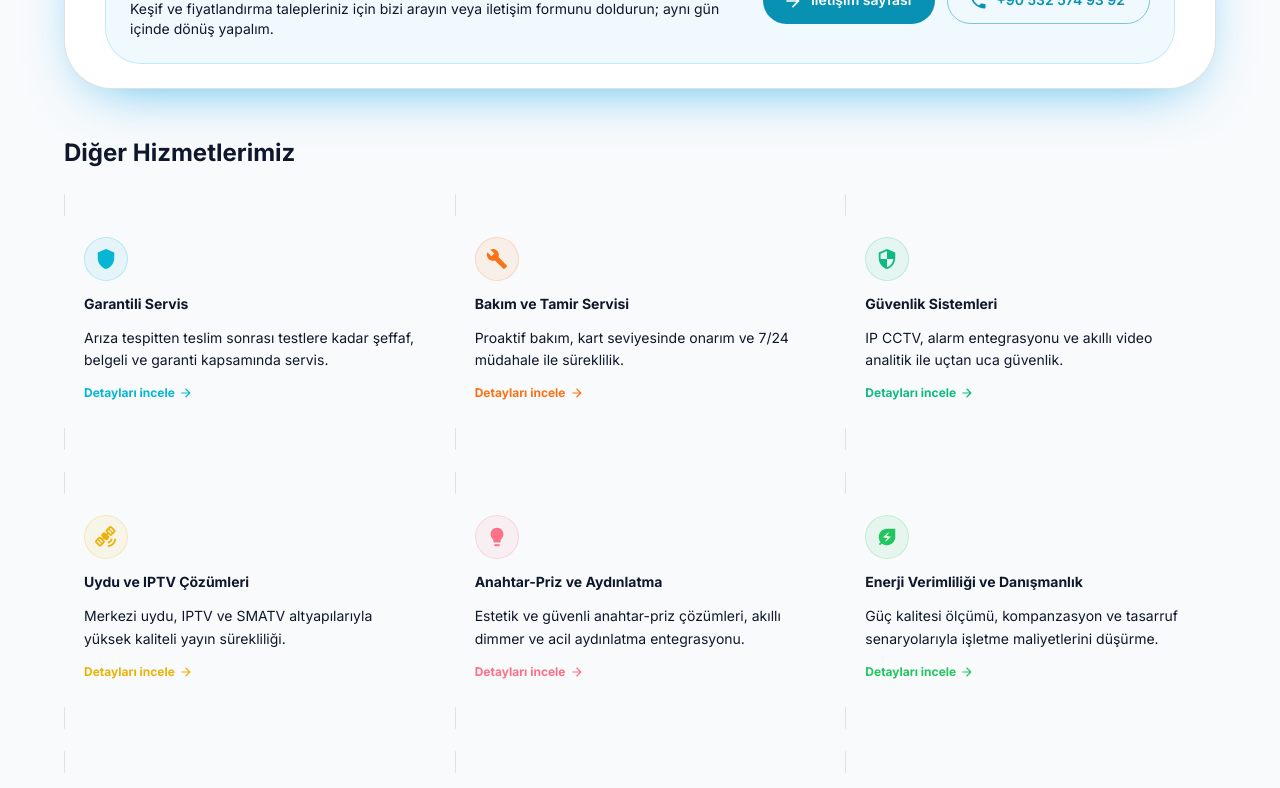
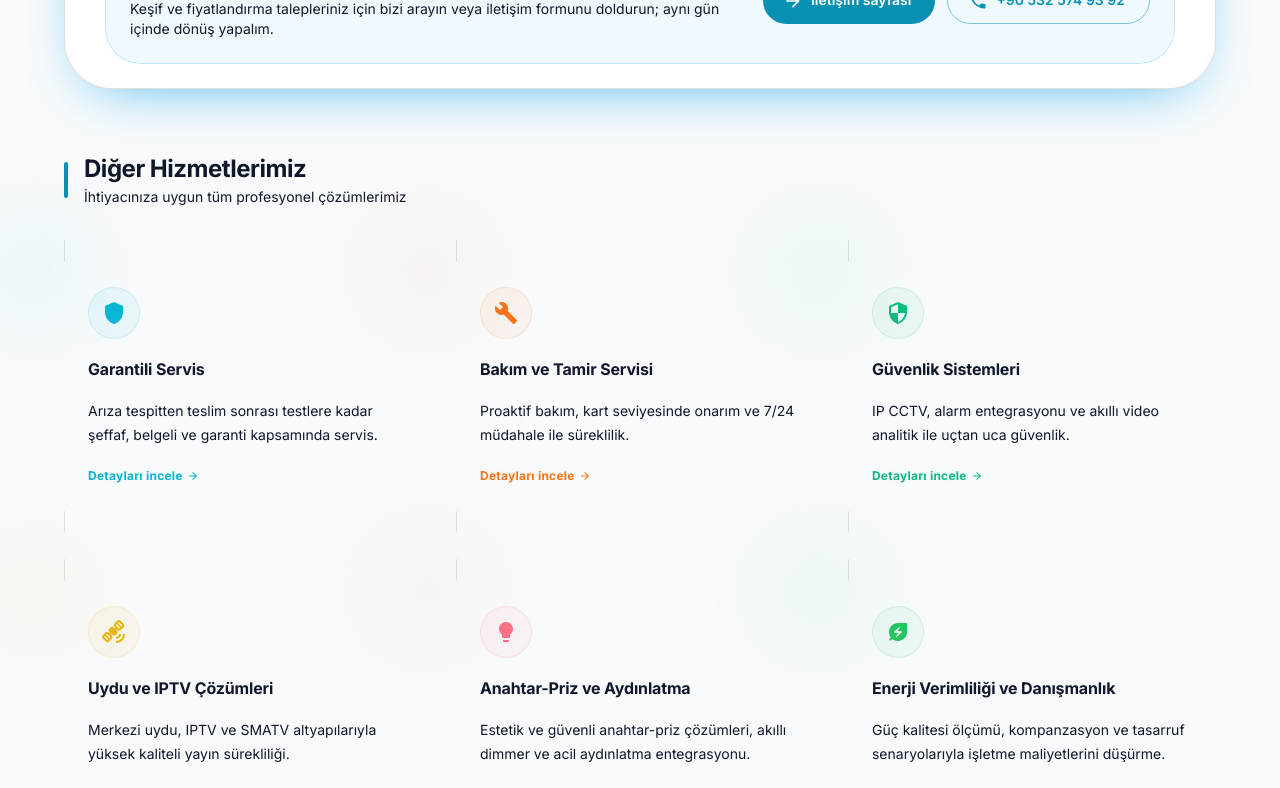
Before and after one commit to sametcn99/orhan-elektronik, a Next.js app: page /hizmetler/akilli-bina-otomasyonu-knx in a window 1280 px wide. Shown: the part 1320-2108 px from the top of the page. Built offline with nearby package versions, Linux system fonts and the light colour scheme; what @mui/material-nextjs would draw is missing.

Commit message:
feat: enhance RelatedServices and ServicesPage components with improved styling and animations

```diff
--- a/src/app/hizmetler/[slug]/RelatedServices.tsx
+++ b/src/app/hizmetler/[slug]/RelatedServices.tsx
@@ -1,7 +1,7 @@
 'use client'
 
-import { ArrowForward } from '@mui/icons-material'
-import { Box, Card, CardContent, Grid, Stack, Typography } from '@mui/material'
+import { ArrowForward, NorthEast } from '@mui/icons-material'
+import { Box, Card, Grid, Stack, Typography } from '@mui/material'
 import Link from 'next/link'
 import { services } from '@/data/services'
 
@@ -15,11 +15,30 @@ export function RelatedServices({ currentSlug }: RelatedServicesProps) {
   if (otherServices.length === 0) return null
 
   return (
-    <Box sx={{ mt: 6 }}>
-      <Typography variant="h5" sx={{ fontWeight: 800, mb: 3 }}>
-        Diğer Hizmetlerimiz
-      </Typography>
-      <Grid container spacing={2.5}>
+    <Box sx={{ mt: 8 }}>
+      <Box sx={{ display: 'flex', alignItems: 'center', gap: 2, mb: 4 }}>
+        <Box
+          sx={{
+            width: 4,
+            height: 36,
+            borderRadius: 2,
+            bgcolor: 'primary.main',
+          }}
+        />
+        <Box>
+          <Typography
+            variant="h5"
+            sx={{ fontWeight: 800, letterSpacing: '-0.02em' }}
+          >
+            Diğer Hizmetlerimiz
+          </Typography>
+          <Typography variant="body2" color="text.secondary" sx={{ mt: 0.25 }}>
+            İhtiyacınıza uygun tüm profesyonel çözümlerimiz
+          </Typography>
+        </Box>
+      </Box>
+
+      <Grid container spacing={3}>
         {otherServices.map((other) => {
           const OtherIcon = other.icon
           return (
@@ -31,42 +50,129 @@ export function RelatedServices({ currentSlug }: RelatedServicesProps) {
                   textDecoration: 'none',
                   color: 'inherit',
                   height: '100%',
-                  borderRadius: 3,
+                  borderRadius: 4,
+                  position: 'relative',
+                  overflow: 'hidden',
                   border: '1px solid',
                   borderColor: 'divider',
-                  transition: 'all 0.2s ease',
+                  transition: 'all 0.35s cubic-bezier(0.4, 0, 0.2, 1)',
                   '&:hover': {
-                    borderColor: other.color,
-                    boxShadow: `0 8px 24px -12px ${other.color}66`,
-                    transform: 'translateY(-4px)',
+                    borderColor: 'transparent',
+                    boxShadow: `0 24px 48px -16px ${other.color}55`,
+                    transform: 'translateY(-8px)',
+                    background: `linear-gradient(135deg, ${other.color}08 0%, transparent 60%)`,
+                    '& .service-icon-box': {
+                      bgcolor: other.color,
+                      color: 'white',
+                      transform: 'scale(1.1) rotate(-4deg)',
+                      boxShadow: `0 12px 28px -8px ${other.color}88`,
+                      border: `1px solid ${other.color}`,
+                    },
+                    '& .service-arrow': {
+                      opacity: 1,
+                      transform: 'translate(0, 0)',
+                      bgcolor: `${other.color}22`,
+                    },
+                    '& .service-card-glow': {
+                      opacity: 1,
+                    },
+                    '& .service-bottom-bar': {
+                      transform: 'scaleX(1)',
+                    },
+                    '& .service-cta': {
+                      transform: 'translateX(4px)',
+                    },
                   },
                 }}
               >
-                <CardContent sx={{ p: 2.5 }}>
-                  <Stack spacing={1.5}>
+                <Box
+                  className="service-card-glow"
+                  sx={{
+                    position: 'absolute',
+                    top: -80,
+                    right: -80,
+                    width: 220,
+                    height: 220,
+                    borderRadius: '50%',
+                    background: `radial-gradient(circle, ${other.color}20, transparent 70%)`,
+                    opacity: 0.4,
+                    transition: 'opacity 0.4s ease',
+                    pointerEvents: 'none',
+                  }}
+                />
+                <Box
+                  className="service-bottom-bar"
+                  sx={{
+                    position: 'absolute',
+                    bottom: 0,
+                    left: 0,
+                    right: 0,
+                    height: 3,
+                    bgcolor: other.color,
+                    transform: 'scaleX(0)',
+                    transformOrigin: 'left',
+                    transition: 'transform 0.35s cubic-bezier(0.4, 0, 0.2, 1)',
+                    borderRadius: '0 0 16px 16px',
+                  }}
+                />
+                <Box sx={{ p: 3 }}>
+                  <Stack spacing={2} sx={{ position: 'relative' }}>
                     <Box
                       sx={{
-                        width: 44,
-                        height: 44,
                         display: 'flex',
-                        alignItems: 'center',
-                        justifyContent: 'center',
-                        borderRadius: 2,
-                        bgcolor: `${other.color}14`,
-                        color: other.color,
-                        border: `1px solid ${other.color}33`,
+                        alignItems: 'flex-start',
+                        justifyContent: 'space-between',
                       }}
                     >
-                      <OtherIcon sx={{ fontSize: 22 }} />
+                      <Box
+                        className="service-icon-box"
+                        sx={{
+                          width: 52,
+                          height: 52,
+                          display: 'flex',
+                          alignItems: 'center',
+                          justifyContent: 'center',
+                          borderRadius: 3,
+                          bgcolor: `${other.color}10`,
+                          color: other.color,
+                          border: `1px solid ${other.color}22`,
+                          transition: 'all 0.35s cubic-bezier(0.4, 0, 0.2, 1)',
+                        }}
+                      >
+                        <OtherIcon sx={{ fontSize: 24 }} />
+                      </Box>
+                      <Box
+                        className="service-arrow"
+                        sx={{
+                          display: 'flex',
+                          alignItems: 'center',
+                          justifyContent: 'center',
+                          width: 32,
+                          height: 32,
+                          borderRadius: 2,
+                          bgcolor: `${other.color}10`,
+                          color: other.color,
+                          opacity: 0,
+                          transform: 'translate(-8px, 8px)',
+                          transition: 'all 0.35s cubic-bezier(0.4, 0, 0.2, 1)',
+                        }}
+                      >
+                        <NorthEast sx={{ fontSize: 16 }} />
+                      </Box>
                     </Box>
-                    <Typography variant="subtitle2" sx={{ fontWeight: 800 }}>
+
+                    <Typography
+                      variant="subtitle1"
+                      sx={{ fontWeight: 800, letterSpacing: '-0.01em' }}
+                    >
                       {other.title}
                     </Typography>
+
                     <Typography
                       variant="body2"
                       color="text.secondary"
                       sx={{
-                        lineHeight: 1.6,
+                        lineHeight: 1.7,
                         display: '-webkit-box',
                         WebkitLineClamp: 2,
                         WebkitBoxOrient: 'vertical',
@@ -75,18 +181,29 @@ export function RelatedServices({ currentSlug }: RelatedServicesProps) {
                     >
                       {other.summary || other.description}
                     </Typography>
-                    <Stack
-                      direction="row"
-                      spacing={0.5}
-                      sx={{ color: other.color, alignItems: 'center' }}
+
+                    <Box
+                      className="service-cta"
+                      sx={{
+                        display: 'flex',
+                        alignItems: 'center',
+                        gap: 0.5,
+                        color: other.color,
+                        pt: 0.5,
+                        transition:
+                          'transform 0.25s cubic-bezier(0.4, 0, 0.2, 1)',
+                      }}
                     >
-                      <Typography variant="caption" sx={{ fontWeight: 700 }}>
+                      <Typography
+                        variant="caption"
+                        sx={{ fontWeight: 700, letterSpacing: '0.02em' }}
+                      >
                         Detayları incele
                       </Typography>
-                      <ArrowForward sx={{ fontSize: 14 }} />
-                    </Stack>
+                      <ArrowForward sx={{ fontSize: 12 }} />
+                    </Box>
                   </Stack>
-                </CardContent>
+                </Box>
               </Card>
             </Grid>
           )
```
Also changed, not shown: src/app/hizmetler/page.tsx (+105 -51 lines).
